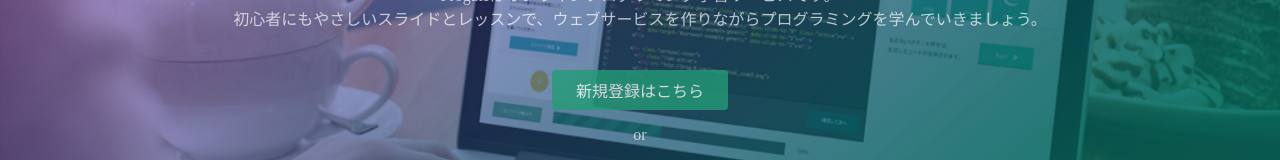
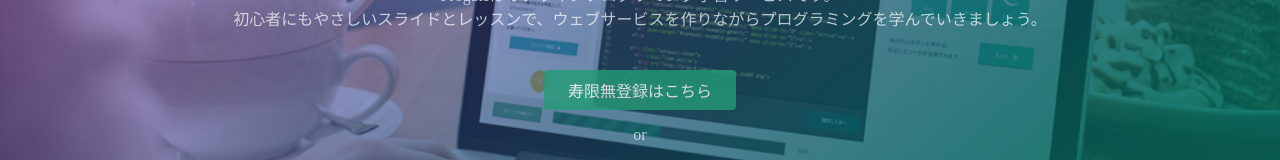
Before and after one commit to zyugemungo/zyugemu.github.io, a plain HTML site: page index.html in a window 1280 px wide. Shown: the part 362-522 px from the top of the page. Drawn offline with Linux system fonts and the light colour scheme.

Commit message:
Update index.html

```diff
--- a/index.html
+++ b/index.html
@@ -26,7 +26,7 @@
       <h1>LEARN TO CODE.<br>LEARN TO BE CREATIVE.</h1>
       <p>Progateはオンラインプログラミング学習サービスです。<br>初心者にもやさしいスライドとレッスンで、ウェブサービスを作りながらプログラミングを学んでいきましょう。</p>
       <div class="btn-wrapper">
-        <a href="#" class="btn signup">新規登録はこちら</a>
+        <a href="#" class="btn signup">寿限無登録はこちら</a>
         <p>or</p>
         <a href="#" class="btn facebook"><span class="fa fa-facebook"></span>Facebookで登録</a>
         <a href="#" class="btn twitter"><span class="fa fa-twitter"></span>Twitterで登録</a>
```
